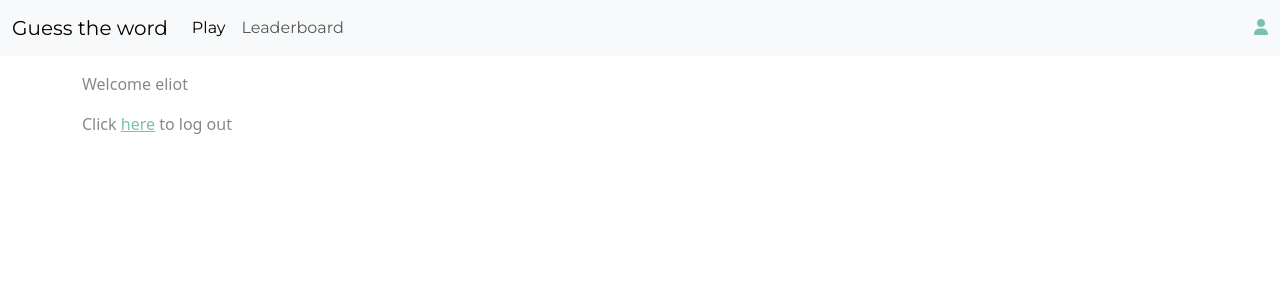
After one commit to jjcoll/guess_the_word2, a Flask app: page /user in a window 1280 px wide. The commit adds this page. Shown: the top 300 px of the page. Run offline with Flask 3, Linux system fonts and the light colour scheme; a user stored in the database is signed in; some libraries are stand-ins or nearby versions.

Commit message:
User can log in and out

```diff
--- a/app/routes.py
+++ b/app/routes.py
@@ -2,7 +2,7 @@ from app import app, db
 from flask import render_template, flash, redirect, url_for, request, session, jsonify
 from app.models import User
 from app.forms import RegisterForm, LoginForm
-from flask_login import login_user
+from flask_login import login_user, login_required, logout_user
 from app.game_logic import start_new_game, print_board, check_board
 from app.wordlists import wordlist_dict
 
@@ -153,6 +153,7 @@ def login_page():
 
                 # login user
                 login_user(user_to_check)
+                print("Logged In")
 
                 next = request.args.get("next")
 
@@ -189,3 +190,15 @@ def post_wordlists():
     }
 
     return jsonify(data_return)
+
+
+@app.route("/user")
+@login_required
+def user_page():
+    return render_template("user.html")
+
+
+@app.route("/logout")
+def logout():
+    logout_user()
+    return redirect(url_for("home_page"))
--- a/app/static/css/change_word.css
+++ b/app/static/css/change_word.css
@@ -107,6 +107,8 @@ li span {
 /* blur the page when search box is selected */
 .blur-page {
     filter: blur(2px);
+    /* prevent clicking on page */
+    pointer-events: none;
     z-index: -1;
 }
 
--- a/app/templates/base.html
+++ b/app/templates/base.html
@@ -35,15 +35,25 @@
                     <li class="nav-item">
                         <a class="nav-link active" aria-current="page" href="{{ url_for('play_page') }}">Play</a>
                     </li>
+                    <li class="nav-item">
+                        <a class="nav-link" aria-current="page" href="{{ url_for('play_page') }}">Leaderboard</a>
+                    </li>
                 </ul>
 
                 <ul class="navbar-nav">
+                    {% if current_user.is_authenticated %}
+                    <li>
+                        <a href="{{url_for('user_page')}}" class="fa-solid fa-user"></a>
+                    </li>
+                    {% else %}
                     <li class="nav-item">
                         <a class="nav-link active" aria-current="page" href="{{ url_for('login_page') }}">Login</a>
                     </li>
                     <li class="nav-item">
                         <a class="nav-link" href="{{ url_for('register_page') }}">Register</a>
                     </li>
+                    {% endif %}
+
                 </ul>
 
             </div>
--- a/app/templates/login.html
+++ b/app/templates/login.html
@@ -6,6 +6,8 @@ Login
 {% endblock %}
 
 {% block content %}
-{{ form.hidden_tag() }}
-{{ render_form(form) }}
+<div class="container mt-5">
+    {{ form.hidden_tag() }}
+    {{ render_form(form) }}
+</div>
 {% endblock %}
--- /dev/null
+++ b/app/templates/user.html
@@ -0,0 +1,12 @@
+{% extends 'base.html' %}
+
+{% block title %}
+{{ current_user.username }}'s Page!
+{% endblock %}
+
+{% block content %}
+<div class="container mt-3">
+    <p>Welcome {{current_user.username}}</p>
+    <p>Click <a href="{{url_for('logout')}}">here</a> to log out</p>
+</div>
+{% endblock %}
```
